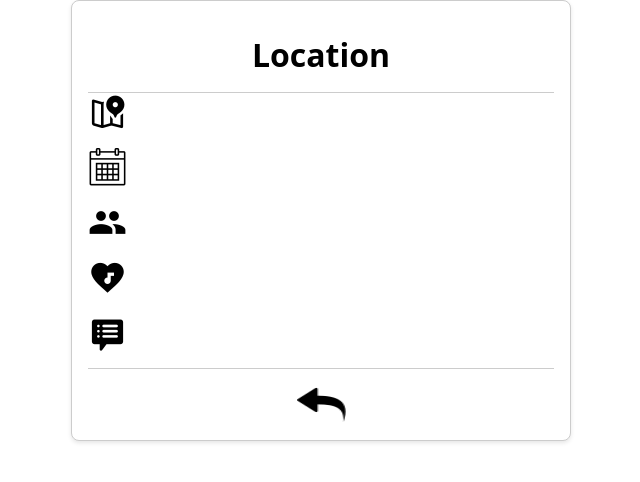
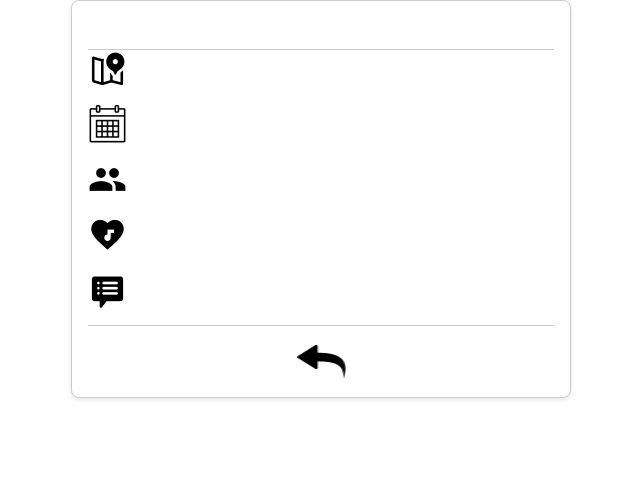
Before and after one commit to alexander-bick/capstone-project, a Next.js app: page /Location in a window 1280 px wide. Shown: the top 482 px of the page, without its empty margins (319-959 px from the left). Built offline with nearby package versions, Linux system fonts and the light colour scheme.

Commit message:
add change title LocationCard

```diff
--- a/components/Form/index.js
+++ b/components/Form/index.js
@@ -78,6 +78,8 @@ export default function Form({ onSubmit }) {
       <CldUploadButton onUpload={onUploadImage} uploadPreset="ml_default">
         Upload image
       </CldUploadButton>
+      <Label htmlFor="title">Title:</Label>
+      <Input id="title" name="title" type="text" />
       <Label htmlFor="where">Where:</Label>
       <Input id="where" name="where" type="text" />
       <Label htmlFor="when">When:</Label>
--- a/components/LocationCard/index.js
+++ b/components/LocationCard/index.js
@@ -86,7 +86,7 @@ export default function LocationCard() {
     <>
       <CardContainer>
         <PageHeader>
-          <HeaderTitle>Location</HeaderTitle>
+          <HeaderTitle>{submittedData?.title}</HeaderTitle>
         </PageHeader>
          {image && (
         <CldImage
--- a/next.config.js
+++ b/next.config.js
@@ -7,10 +7,10 @@ const nextConfig = {
   },
   images: {
     remotePatterns: [
-       {
-         protocol: 'https',
-        hostname: 'res.cloudinary.com'
-       },
+      {
+        protocol: "https",
+        hostname: "res.cloudinary.com",
+      },
     ],
   },
 };
```
